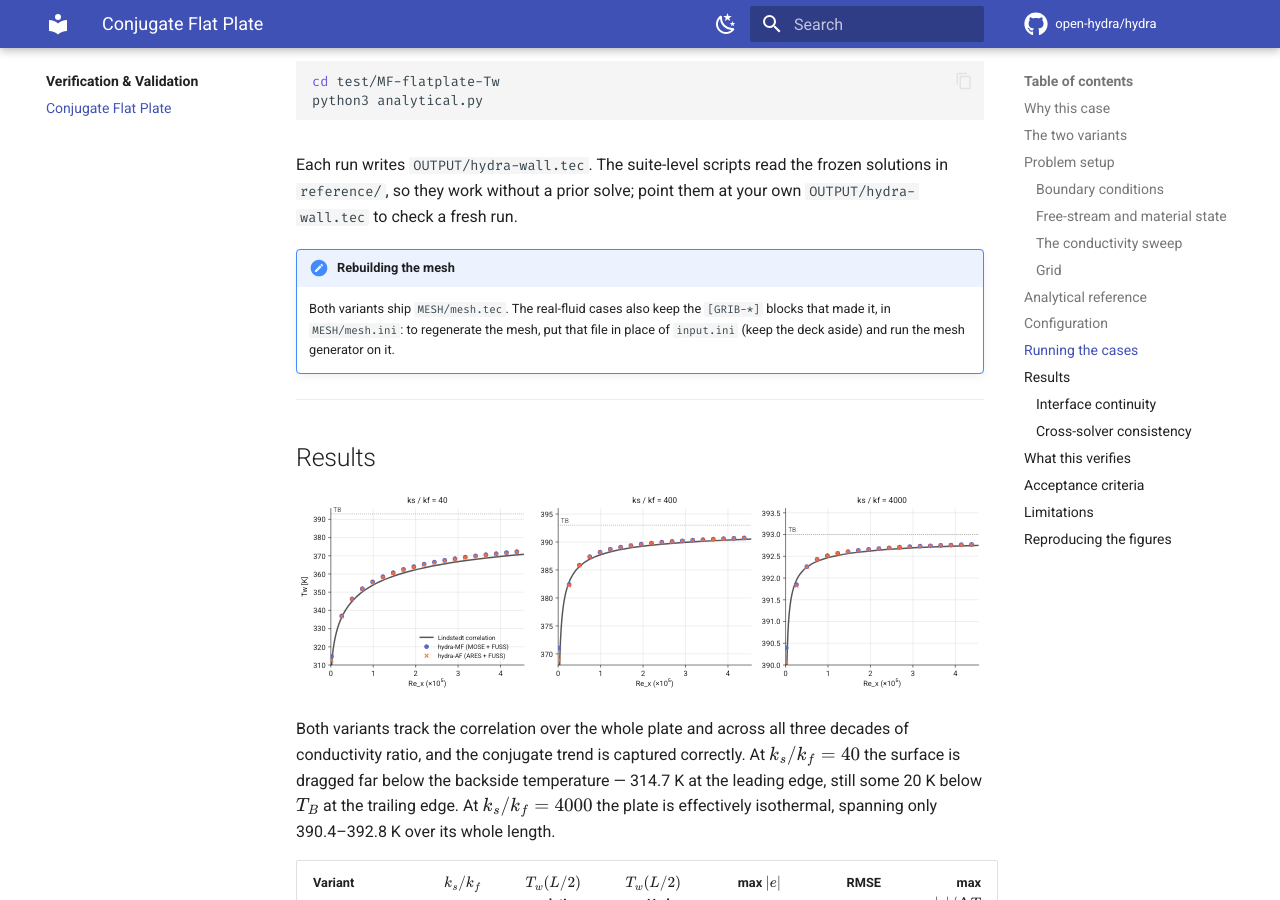
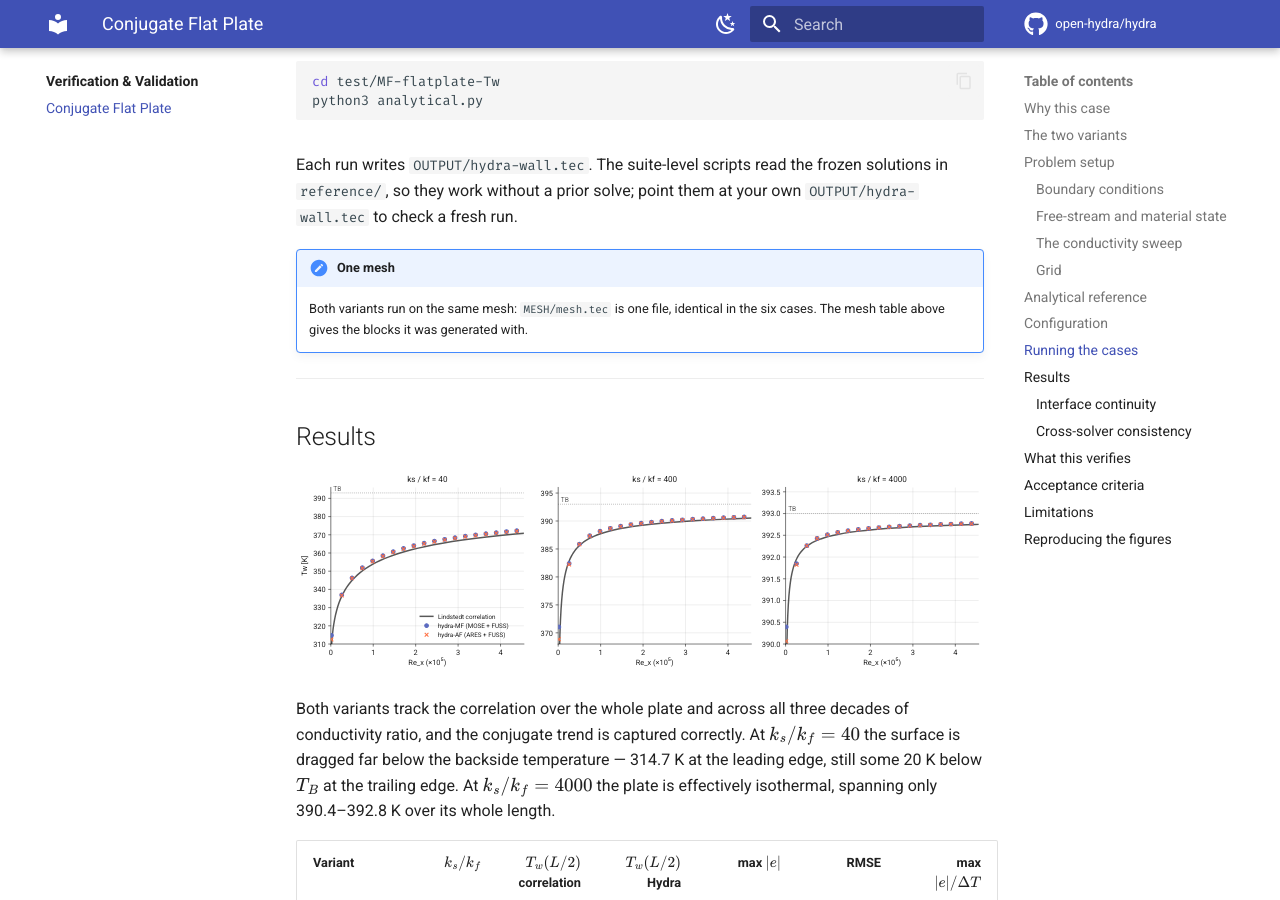
Before and after one commit to open-hydra/hydra, an MkDocs documentation site: the page built from docs/vv/conjugate-flat-plate.md, in a window 1280 px wide and 900 px high, scrolled down 6366 px. Built offline with MkDocs 1.6.1 and Material for MkDocs 9.7.7, drawn with Linux system fonts in a browser that asks for light colours; comment, search, counter and statistics services are not loaded.

Commit message:
test: the flat-plate cases keep only the mesh they run on
MESH/mesh.ini (the GRIB blocks) is removed from the three AF cases:
ks_kf_40 had it, and the two others had got a copy earlier in this
branch. Every case of both suites keeps MESH/mesh.tec, and that is one
mesh: the six files are byte-identical (md5 5f51175b). The MF cases
never had a mesh.ini.

The testing guide, the V&V note on the mesh and the comments of the AF
validation scripts no longer mention mesh.ini. The V&V page keeps the
table of the blocks the mesh was generated with.

Co-Authored-By: Claude Opus 5.5 (1M context) <noreply@anthropic.com>

```diff
--- a/docs/development/testing.md
+++ b/docs/development/testing.md
@@ -33,7 +33,7 @@ test/
 Each `ks_kf_*` case is ready to run, in both suites:
 
 - `input.ini` — the Hydra, solver and ATLAS sections in one file
-- `MESH/` — the mesh (the real-fluid cases also keep its `[GRIB-*]` blocks in `MESH/mesh.ini`)
+- `MESH/mesh.tec` — the mesh, one and the same file in the six cases of the two suites
 - `INPUT/` — the solver input, versioned; in the real-fluid suite the table comes through links into `common/`
 
 The real-fluid cases additionally carry `set_constant_cp.py` and
--- a/docs/vv/conjugate-flat-plate.md
+++ b/docs/vv/conjugate-flat-plate.md
@@ -233,8 +233,8 @@ k   = 10.2746            ; 102.746 / 1027.46 in the other two cases
 
 Each run writes `OUTPUT/hydra-wall.tec`. The suite-level scripts read the frozen solutions in `reference/`, so they work without a prior solve; point them at your own `OUTPUT/hydra-wall.tec` to check a fresh run.
 
-!!! note "Rebuilding the mesh"
-    Both variants ship `MESH/mesh.tec`. The real-fluid cases also keep the `[GRIB-*]` blocks that made it, in `MESH/mesh.ini`: to regenerate the mesh, put that file in place of `input.ini` (keep the deck aside) and run the mesh generator on it.
+!!! note "One mesh"
+    Both variants run on the same mesh: `MESH/mesh.tec` is one file, identical in the six cases. The mesh table above gives the blocks it was generated with.
 
 ---
 
```
Also changed, not shown: 7 other files.
